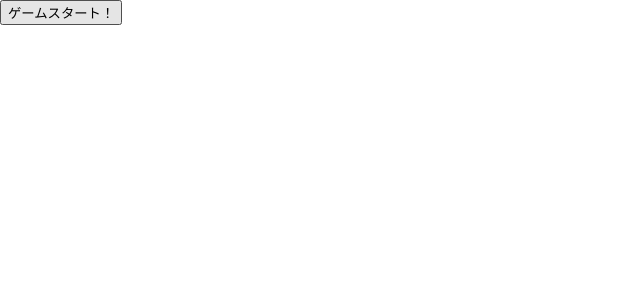
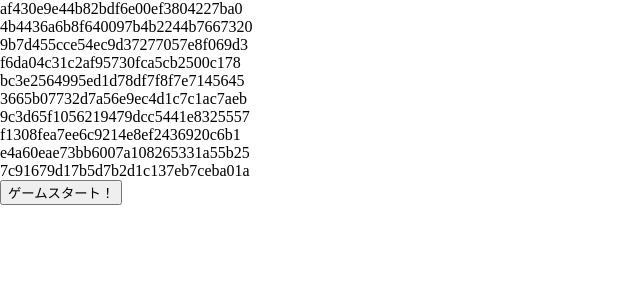
Before and after one commit to shimech/pokemon-shuzokuchi-quiz, a Next.js app: page / in a window 1280 px wide. Shown: the top 300 px of the page, without its empty margins (0-640 px from the left). Built offline with nearby package versions, Linux system fonts and the light colour scheme.

Commit message:
redux-toolkit導入

```diff
--- a/src/component/atom/Button/GameStart.tsx
+++ b/src/component/atom/Button/GameStart.tsx
@@ -1,5 +1,7 @@
-import * as React from 'react';
+import React, { useEffect } from 'react';
 import Link from 'next/link';
+import { useDispatch } from 'react-redux';
+import { setQuizIds } from '@/store/quizIds';
 import {
   PokemonDriver,
   PokemonRepository,
@@ -15,6 +17,8 @@ import { isStaging } from '@/utils';
 type Props = {};
 
 export const GameStartButton: React.VFC<Props> = () => {
+  const dispatch = useDispatch();
+
   const pokemonDriver: PokemonDriver = new PokemonDriverImpl();
   const pokemonRepository: PokemonRepository = new PokemonRepositoryImpl(
     pokemonDriver,
@@ -25,7 +29,7 @@ export const GameStartButton: React.VFC<Props> = () => {
 
   const [url, setUrl] = React.useState('');
 
-  React.useEffect(() => {
+  useEffect(() => {
     const condition: Condition = {
       includeRegion: {
         kanto: true,
@@ -41,7 +45,9 @@ export const GameStartButton: React.VFC<Props> = () => {
       includeSameStatus: true,
       includeBeforeEvolution: true,
     };
-    const quizIds = pokemonUseCase.selectQuizIds(condition);
+    const quizIds: string[] = pokemonUseCase.selectQuizIds(condition);
+    dispatch(setQuizIds(quizIds));
+
     const id: string = quizIds[0];
     const url: string = isStaging(location.hostname)
       ? `/pokemon-shuzokuchi-quiz-neo/quiz/${id}`
--- a/src/component/template/Top/Top.tsx
+++ b/src/component/template/Top/Top.tsx
@@ -1,12 +1,22 @@
 import * as React from 'react';
 import { GameStartButton } from '@/component/atom/Button';
+import { useSelector } from 'react-redux';
+import { RootState } from '@/store';
 
 // eslint-disable-next-line @typescript-eslint/ban-types
 type Props = {};
 
 export const Top: React.VFC<Props> = () => {
+  const { quizIds } = useSelector((state: RootState) => state.quizIds);
+
   return (
     <>
+      {quizIds.map((id) => (
+        <div key={id}>
+          {id}
+          <br />
+        </div>
+      ))}
       <GameStartButton />
     </>
   );
--- a/src/store/index.ts
+++ b/src/store/index.ts
@@ -8,4 +8,6 @@ const reducer = combineReducers({
 
 const store = configureStore({ reducer });
 
+export type RootState = ReturnType<typeof reducer>;
+
 export default store;
--- a/src/store/quizIds.ts
+++ b/src/store/quizIds.ts
@@ -1,15 +1,19 @@
 import { createSlice, PayloadAction } from '@reduxjs/toolkit';
 
-export type QuizIdsState = string[];
+export type QuizIdsState = {
+  quizIds: string[];
+};
 
-const initialState: QuizIdsState = [];
+const initialState: QuizIdsState = {
+  quizIds: [],
+};
 
 const quizIdsSlice = createSlice({
   name: 'quizIds',
   initialState,
   reducers: {
-    setQuizIds: (state, action: PayloadAction<QuizIdsState>) => {
-      state = action.payload;
+    setQuizIds: (state, action: PayloadAction<string[]>) => {
+      state.quizIds = action.payload;
     },
   },
 });
--- a/src/useCase/pokemon/pokemonUseCaseImpl.ts
+++ b/src/useCase/pokemon/pokemonUseCaseImpl.ts
@@ -1,6 +1,6 @@
-import { NUM_QUIZ } from '@/constant/numQuiz';
 import { Pokemon, PokemonRepository, PokemonUseCase } from '@/domain/pokemon';
 import { Condition } from '@/domain/condition';
+import { NUM_QUIZ } from '@/constant/numQuiz';
 import { REGION } from '@/constant/region';
 
 export class PokemonUseCaseImpl implements PokemonUseCase {
```
